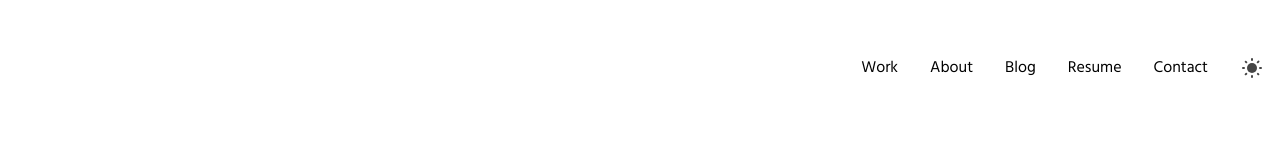
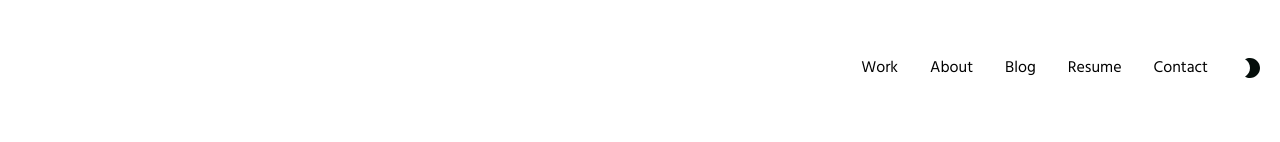
Before and after one commit to StavrosVakalis/my-portfolio, a Next.js app: page /edit in a window 1280 px wide. Shown: the top 142 px of the page. Built offline with nearby package versions, Linux system fonts and the light colour scheme.

Commit message:
Fix broken img urls on toggleTheme & rest

```diff
--- a/components/Footer/index.js
+++ b/components/Footer/index.js
@@ -23,7 +23,7 @@ const Footer = ({ }) => {
         </div>
       </div>
       <h1 className="text-sm text-bold mt-2 laptop:mt-10 p-2 laptop:p-0">
-        Cofigured by Alexandros Tsiouris, made by{" "}
+        Made by Alexandros Tsiouris, Theme by{" "}
         <Link href="http://www.chetanverma.com">
           <a className="underline underline-offset-1">Chetan Verma</a>
         </Link>
--- a/components/Header/index.js
+++ b/components/Header/index.js
@@ -3,6 +3,8 @@ import { useTheme } from "next-themes";
 import { useRouter } from "next/router";
 import React, { useEffect, useState } from "react";
 import Button from "../Button";
+import Brightness7Rounded from '@mui/icons-material/Brightness7Rounded'
+import Brightness2Icon from '@mui/icons-material/Brightness2';
 // Local Data
 import data from "../../data/portfolio.json";
 
@@ -32,32 +34,14 @@ const Header = ({ handleWorkScroll, handleAboutScroll, isBlog }) => {
 
               <div className="flex items-center">
                 {data.darkMode && (
-                  <Button
-                    onClick={() =>
-                      setTheme(theme === "dark" ? "light" : "dark")
-                    }
-                  >
-                    <img
-                      className="h-6"
-                      src={`/images/${theme === "dark" ? "moon.svg" : "sun.svg"
-                        }`}
-                    ></img>
-                  </Button>
+                  <div className="p-1 laptop:p-2 m-1 laptop:m-2 rounded-lg flex items-center transition-all ease-out duration-300 hover:bg-slate-600 text-white hover:scale-105 active:scale-100  tablet:first:ml-0 cursor-pointer">
+                    <Brightness7Rounded onClick={() => setTheme(theme === "dark" ? "light" : "dark")} />
+                  </div>
                 )}
 
-                <Popover.Button>
-                  <img
-                    className="h-5"
-                    src={`/images/${!open
-                      ? theme === "dark"
-                        ? "menu-white.svg"
-                        : "menu.svg"
-                      : theme === "light"
-                        ? "cancel.svg"
-                        : "cancel-white.svg"
-                      }`}
-                  ></img>
-                </Popover.Button>
+                {/* <div className="p-1 laptop:p-2 m-1 laptop:m-2 rounded-lg flex items-center transition-all ease-out duration-300 hover:bg-slate-600 text-white hover:scale-105 active:scale-100  tablet:first:ml-0 cursor-pointer">
+                  <Brightness7Rounded onClick={() => setTheme(theme === "dark" ? "light" : "dark")} />
+                </div> */}
               </div>
             </div>
             <Popover.Panel
@@ -74,7 +58,7 @@ const Header = ({ handleWorkScroll, handleAboutScroll, isBlog }) => {
                   {showResume && (
                     <Button
                       onClick={() =>
-                        window.open("mailto:hello@chetanverma.com")
+                        window.open("mailto:st.vakalis@gmail.com")
                       }
                     >
                       Resume
@@ -82,7 +66,7 @@ const Header = ({ handleWorkScroll, handleAboutScroll, isBlog }) => {
                   )}
 
                   <Button
-                    onClick={() => window.open("mailto:hello@chetanverma.com")}
+                    onClick={() => window.open("mailto:st.vakalis@gmail.com")}
                   >
                     Contact
                   </Button>
@@ -105,7 +89,7 @@ const Header = ({ handleWorkScroll, handleAboutScroll, isBlog }) => {
                   )}
 
                   <Button
-                    onClick={() => window.open("mailto:hello@chetanverma.com")}
+                    onClick={() => window.open("mailto:st.vakalis@gmail.com")}
                   >
                     Contact
                   </Button>
@@ -141,18 +125,24 @@ const Header = ({ handleWorkScroll, handleAboutScroll, isBlog }) => {
               </Button>
             )}
 
-            <Button onClick={() => window.open("mailto:hello@chetanverma.com")}>
+            <Button onClick={() => window.open("mailto:st.vakalis@gmail.com")}>
               Contact
             </Button>
             {mounted && theme && data.darkMode && (
-              <Button
-                onClick={() => setTheme(theme === "dark" ? "light" : "dark")}
-              >
-                <img
-                  className="h-6"
-                  src={`/images/${theme === "dark" ? "moon.svg" : "sun.svg"}`}
-                ></img>
-              </Button>
+              <React.Fragment>
+                {theme === "dark" ?
+                  <div className="p-1 laptop:p-2 m-1 laptop:m-2 rounded-lg flex items-center transition-all ease-out duration-300 hover:bg-slate-600 text-white hover:scale-105 active:scale-100 tablet:first:ml-0 cursor-pointer">
+                    <Brightness7Rounded
+                      onClick={() => setTheme(theme === "dark" ? "light" : "dark")}
+                    />
+                  </div> :
+                  <div className="p-1 laptop:p-2 m-1 laptop:m-2 rounded-lg flex items-center transition-all ease-out duration-300 hover:bg-slate-100 text-white hover:scale-105 active:scale-100 tablet:first:ml-0 cursor-pointer">
+                    <Brightness2Icon
+                      onClick={() => setTheme(theme === "dark" ? "light" : "dark")}
+                      sx={{ color: "#040D0A" }}
+                    />
+                  </div>}
+              </React.Fragment>
             )}
           </div>
         ) : (
@@ -170,7 +160,7 @@ const Header = ({ handleWorkScroll, handleAboutScroll, isBlog }) => {
               </Button>
             )}
 
-            <Button onClick={() => window.open("mailto:hello@chetanverma.com")}>
+            <Button onClick={() => window.open("mailto:st.vakalis@gmail.com")}>
               Contact
             </Button>
 
--- a/package.json
+++ b/package.json
@@ -9,7 +9,12 @@
     "lint": "next lint"
   },
   "dependencies": {
+    "@emotion/react": "^11.10.4",
+    "@emotion/styled": "^11.10.4",
     "@headlessui/react": "^1.6.6",
+    "@material-ui/core": "^4.12.4",
+    "@mui/icons-material": "^5.10.6",
+    "@mui/material": "^5.10.7",
     "autoprefixer": "^10.4.7",
     "custom-cursor-react": "^1.0.5",
     "gray-matter": "^4.0.3",
```
Also changed, not shown: 1 other file (tests, documents, lock files or other folders).
